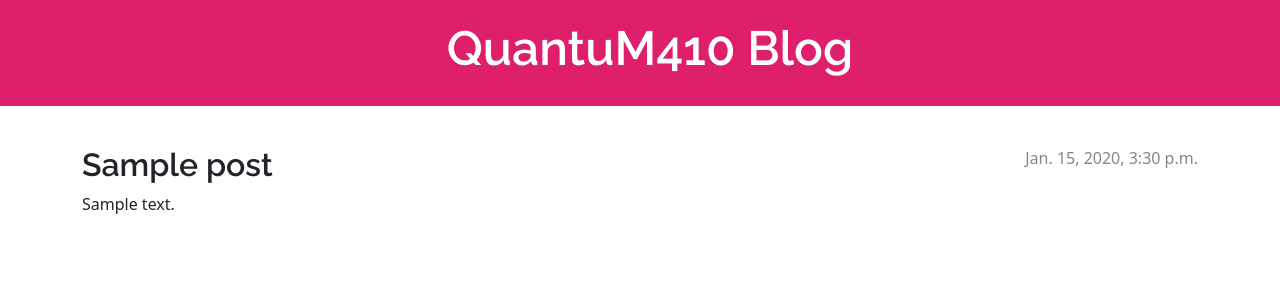
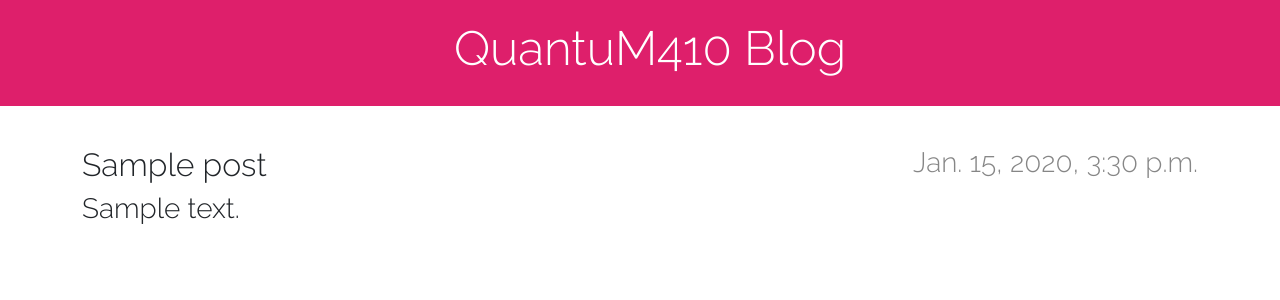
Before and after one commit to QuantuM410/Djang0-amf0ss, a Django app: page /post/1/ in a window 1280 px wide. Shown: the top 300 px of the page. Run offline with Django 3.2, Linux system fonts and the light colour scheme; tables that the repository leaves empty hold one stand-in row (values such as "Sample post").

Commit message:
Added view and template for detailed blog post as well as CSS for the site.

```diff
--- a/blog/static/css/blog.css
+++ b/blog/static/css/blog.css
@@ -1,6 +1,6 @@
 h1 a, h2 a {
     color: #bf2a65;
-    font-family: 'Raleway';
+    font-family: 'Raleway', sans-serif;
 }
 body {
     padding-left: 0px;
@@ -25,7 +25,7 @@
 h2,
 h3,
 h4 {
-    font-family: 'Raleway', cursive;
+    font-family: 'Raleway', sans-serif;
 }
 
 .date {
@@ -57,6 +57,7 @@
 .post h2 a,
 .post h2 a:visited {
     color: #000000;
+    font-family: 'Raleway', sans-serif;
 }
 
 .post > .date,
--- a/blog/templates/blog/base.html
+++ b/blog/templates/blog/base.html
@@ -5,7 +5,9 @@
         <title>QuantuM410Blog</title>
         <link rel="stylesheet" href="https://cdn.jsdelivr.net/npm/bootstrap@5.1.3/dist/css/bootstrap.min.css" integrity="sha384-1BmE4kWBq78iYhFldvKuhfTAU6auU8tT94WrHftjDbrCEXSU1oBoqyl2QvZ6jIW3" crossorigin="anonymous">
         <link rel="stylesheet" href="{% static 'css/blog.css' %}">
-        <link href="https://fonts.googleapis.com/css2?family=Raleway:wght@600&display=swap" rel="stylesheet">
+        <link rel="preconnect" href="https://fonts.gstatic.com" crossorigin>
+        <link href="https://fonts.googleapis.com/css2?family=Raleway:wght@300;600&display=swap" rel="stylesheet">
+
     </head>
     <body>
         <header class="page-header">
@@ -16,8 +18,9 @@
         <main class="container">
             <div class="row">
                 <div class="col">
-                    {% block content %}
-                    {% endblock %}
+                    <h3>{% block content %}
+                        {% endblock %}
+                    </h3>
                 </div>
             </div>
         </main>
```
